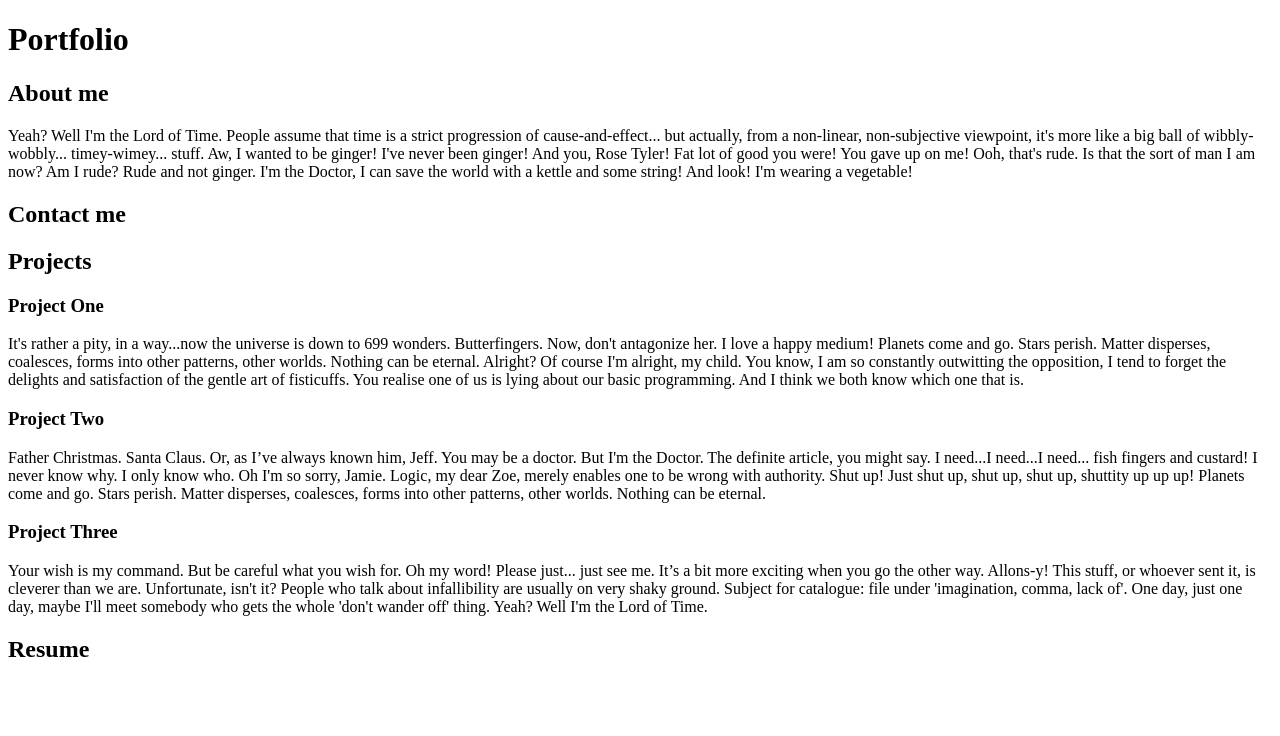
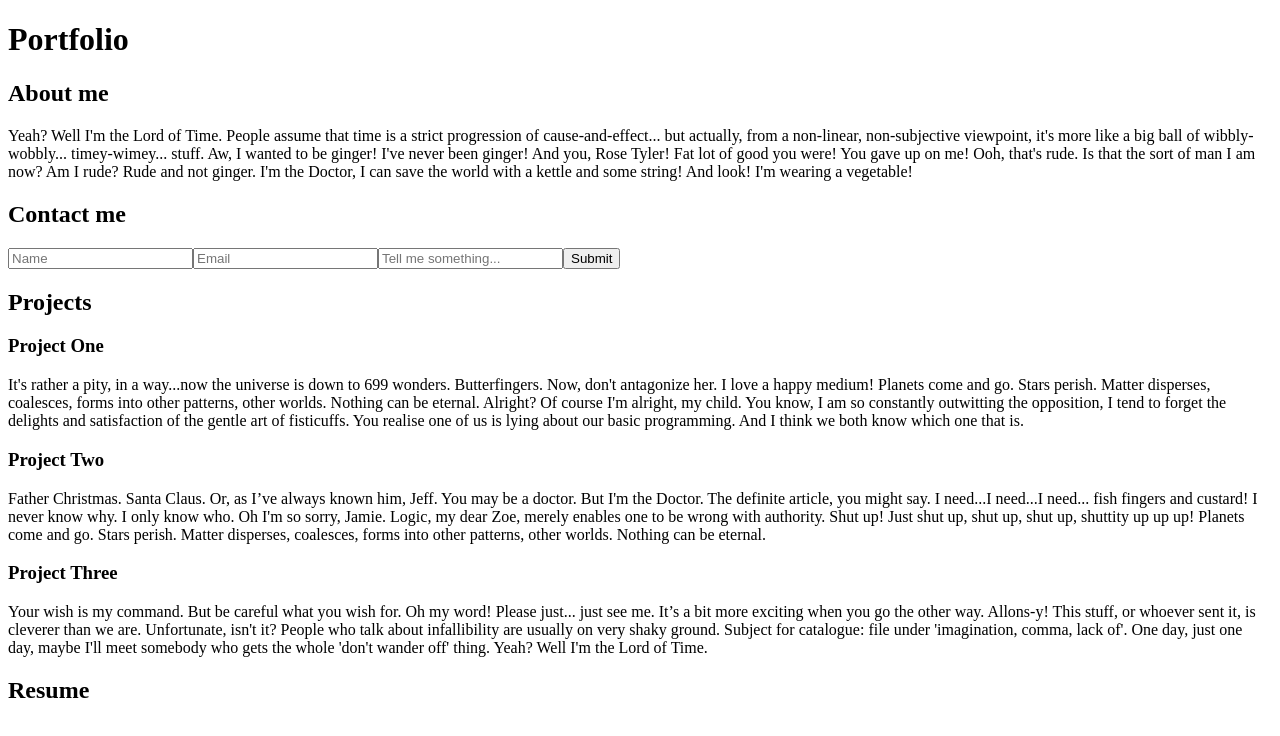
Before and after one commit to SamanthaLFreeman/portfolio, a React (Create React App) app: page / in a window 1280 px wide. Shown: the top 736 px of the page. Built offline with nearby package versions, Linux system fonts and the light colour scheme.

Commit message:
Add initial html structure for contact form

```diff
--- a/src/Contact/Contact.js
+++ b/src/Contact/Contact.js
@@ -4,6 +4,21 @@ const Contact = () => {
   return (
     <section className='contact'>
       <h2>Contact me</h2>
+      <form className='contact-form'>
+        <input
+          placeholder='Name'
+          type='text'
+          name='name' />
+        <input
+          placeholder='Email'
+          type='text'
+          name='email' />
+        <input
+          placeholder='Tell me something...'
+          type='text'
+          name='content' />
+        <button className='contact-btn'>Submit</button>
+      </form>
     </section>
   )
 }
```
